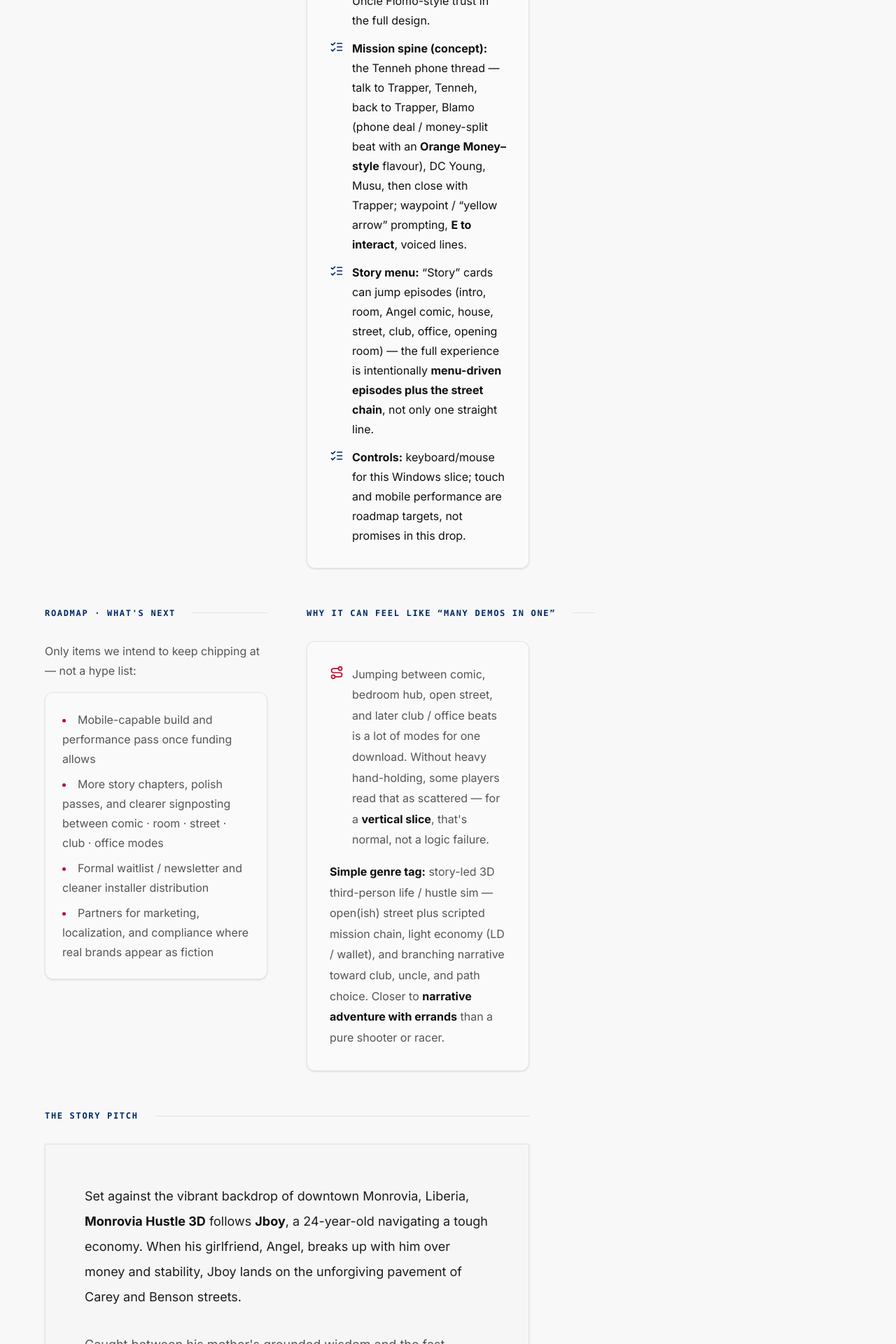
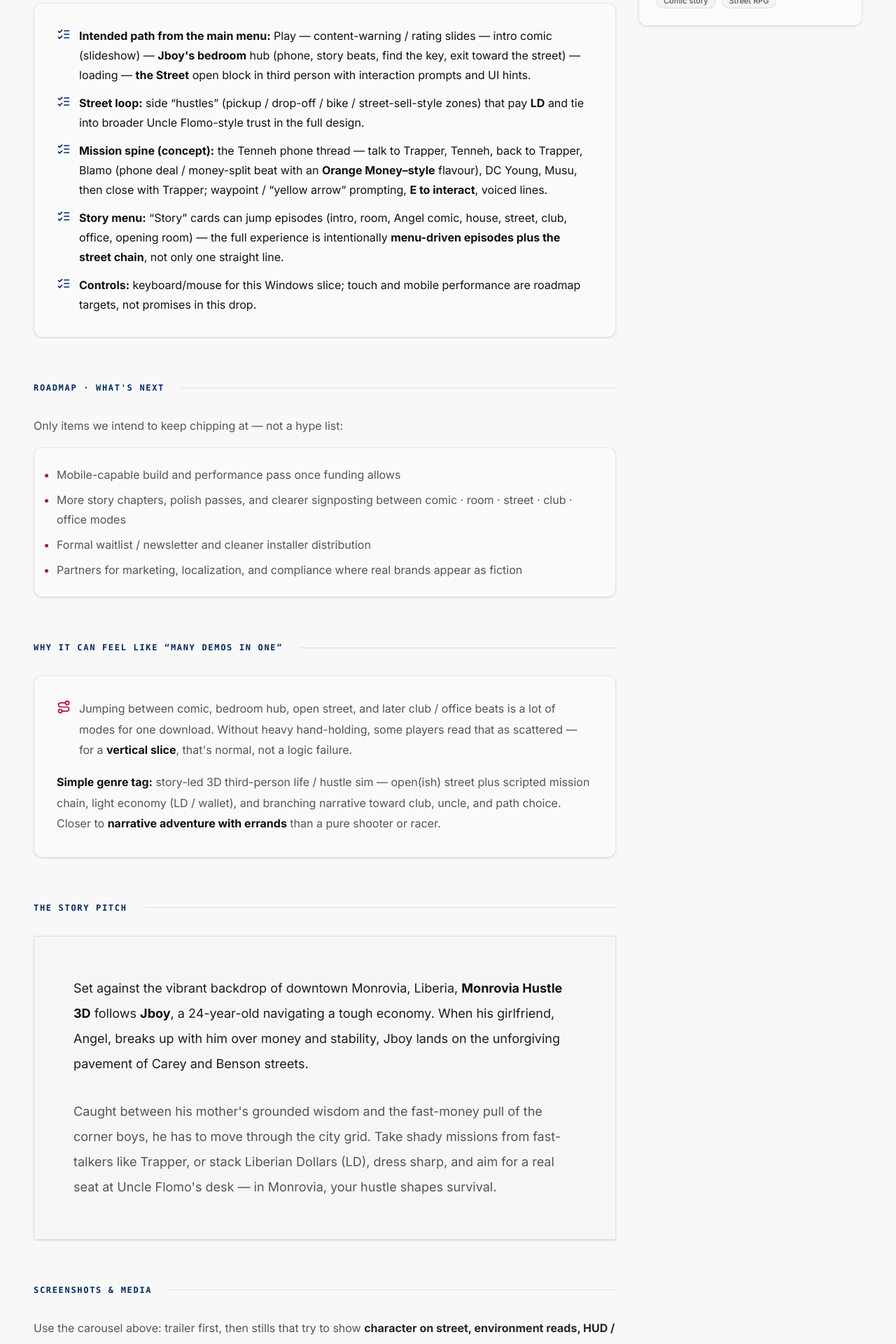
Before and after one commit to HUIX-2099/huix-2099-Main-web, a Next.js app: page /products/monrovia-hustle/concept in a window 1280 px wide. Shown: the part 1920-3840 px from the top of the page at 70% size. Built offline with nearby package versions, Linux system fonts and the light colour scheme.

Commit message:
update
update

```diff
--- a/app/products/monrovia-hustle/concept/page.tsx
+++ b/app/products/monrovia-hustle/concept/page.tsx
@@ -353,7 +353,7 @@ export default function MonroviaHustleConceptPage() {
       <Navbar />
 
       <main className="w-full min-w-0 pb-28 pt-[5.75rem] sm:pt-28 lg:pb-36">
-        <div className="mx-auto w-full min-w-0 max-w-[2200px] px-5 sm:px-8 md:px-12 lg:px-14 xl:px-16 2xl:px-20">
+        <div className="w-full min-w-0 max-w-none px-4 sm:px-6 md:px-8 lg:px-10 xl:px-12 2xl:px-14">
           <Link
             href={MH_HUB}
             className="mb-8 inline-flex items-center gap-2 text-[11px] font-semibold uppercase tracking-[0.18em] text-muted-foreground hover:text-[#002868] lg:mb-12 dark:hover:text-[#89b8ff]"
@@ -370,14 +370,14 @@ export default function MonroviaHustleConceptPage() {
           </div>
 
           {/*
-            xl+: two tracks — [flexible main | ~420px sidebar]. Main + gallery use w-full min-w-0 so flex parents never collapse width on desktop.
+            xl+: main column grows to fill viewport; sidebar is a fixed track so the grid always spans full width (no dead strip on the right).
           */}
-          <div className="grid w-full min-w-0 grid-cols-1 gap-12 xl:grid-cols-[minmax(0,1fr)_minmax(280px,420px)] xl:items-start xl:gap-10 2xl:gap-14">
-            {/* Main column — video first like Steam */}
-            <div className="min-w-0 w-full max-w-full">
+          <div className="grid w-full min-w-0 grid-cols-1 gap-12 xl:grid-cols-[minmax(0,1fr)_20rem] xl:items-start xl:gap-x-8 xl:gap-y-12 2xl:grid-cols-[minmax(0,1fr)_22rem] 2xl:gap-x-12">
+            {/* xl row 1: span both columns so hero media is full grid width (not squeezed next to the sidebar) */}
+            <div className="min-w-0 w-full max-w-full xl:col-span-2">
               {/* Store title row */}
               <div className="mb-8 flex flex-wrap items-end justify-between gap-x-10 gap-y-6 border-b border-border/60 pb-8 lg:mb-12 lg:pb-10 xl:gap-x-16">
-                <div className="max-w-none lg:max-w-[52rem] xl:max-w-none">
+                <div className="max-w-none">
                   <p className="mb-3 inline-flex items-center rounded-sm border border-[#002868]/30 bg-[#002868]/[0.07] px-3 py-1 text-[11px] font-semibold uppercase tracking-[0.14em] text-[#002868] dark:border-[#89b8ff]/35 dark:bg-[#10223a]/80 dark:text-[#89b8ff]" style={{ fontFamily: MONO }}>
                     Concept · early prototype
                   </p>
@@ -432,8 +432,10 @@ export default function MonroviaHustleConceptPage() {
               <div className="mb-14 w-full min-w-0 max-w-full rounded-xl border border-border/70 bg-card/40 p-2 shadow-sm backdrop-blur dark:border-border/60 dark:bg-muted/10 lg:mb-16 lg:p-3">
                 <ConceptGameplayGallery items={galleryItems} trailerHref={MH_YOUTUBE_URL} variant="hero" />
               </div>
+            </div>
 
-              <div className="grid w-full min-w-0 grid-cols-1 gap-10 lg:grid-cols-2 lg:gap-12 xl:gap-14">
+            <div className="min-w-0 w-full max-w-full xl:col-start-1 xl:row-start-2">
+              <div className="grid w-full min-w-0 grid-cols-1 gap-12 lg:gap-14 xl:gap-16">
               <section>
               <SectionTitle>About this concept</SectionTitle>
               <div className="space-y-8 text-[16px] leading-[1.85] text-muted-foreground sm:text-[17px] sm:leading-[1.85] lg:max-w-none">
@@ -456,7 +458,7 @@ export default function MonroviaHustleConceptPage() {
               <ul className="max-w-none space-y-3 rounded-xl border border-border/70 bg-card/30 p-6 text-[15px] leading-[1.75] shadow-sm dark:border-border/60 dark:bg-muted/10 sm:p-8 lg:text-[16px]">
                 <li className="flex gap-3">
                   <ListChecks className="mt-0.5 h-5 w-5 shrink-0 text-[#002868] dark:text-[#89b8ff]" aria-hidden />
-                  <span>
+                  <span className="min-w-0 flex-1">
                     <strong className="text-foreground">Intended path from the main menu:</strong> Play — content-warning / rating slides — intro comic
                     (slideshow) — <strong className="text-foreground">Jboy&apos;s bedroom</strong> hub (phone, story beats, find the key, exit toward the street) — loading —{" "}
                     <strong className="text-foreground">the Street</strong> open block in third person with interaction prompts and UI hints.
@@ -464,28 +466,28 @@ export default function MonroviaHustleConceptPage() {
                 </li>
                 <li className="flex gap-3">
                   <ListChecks className="mt-0.5 h-5 w-5 shrink-0 text-[#002868] dark:text-[#89b8ff]" aria-hidden />
-                  <span>
+                  <span className="min-w-0 flex-1">
                     <strong className="text-foreground">Street loop:</strong> side &ldquo;hustles&rdquo; (pickup / drop-off / bike / street-sell-style zones) that pay{" "}
                     <strong className="text-foreground">LD</strong> and tie into broader Uncle Flomo-style trust in the full design.
                   </span>
                 </li>
                 <li className="flex gap-3">
                   <ListChecks className="mt-0.5 h-5 w-5 shrink-0 text-[#002868] dark:text-[#89b8ff]" aria-hidden />
-                  <span>
+                  <span className="min-w-0 flex-1">
                     <strong className="text-foreground">Mission spine (concept):</strong> the Tenneh phone thread — talk to Trapper, Tenneh, back to Trapper, Blamo
                     (phone deal / money-split beat with an <strong className="text-foreground">Orange Money–style</strong> flavour), DC Young, Musu, then close with Trapper; waypoint / &ldquo;yellow arrow&rdquo; prompting, <strong className="text-foreground">E to interact</strong>, voiced lines.
                   </span>
                 </li>
                 <li className="flex gap-3">
                   <ListChecks className="mt-0.5 h-5 w-5 shrink-0 text-[#002868] dark:text-[#89b8ff]" aria-hidden />
-                  <span>
+                  <span className="min-w-0 flex-1">
                     <strong className="text-foreground">Story menu:</strong> &ldquo;Story&rdquo; cards can jump episodes (intro, room, Angel comic, house, street, club, office, opening room) — the full experience is intentionally{" "}
                     <strong className="text-foreground">menu-driven episodes plus the street chain</strong>, not only one straight line.
                   </span>
                 </li>
                 <li className="flex gap-3">
                   <ListChecks className="mt-0.5 h-5 w-5 shrink-0 text-[#002868] dark:text-[#89b8ff]" aria-hidden />
-                  <span>
+                  <span className="min-w-0 flex-1">
                     <strong className="text-foreground">Controls:</strong> keyboard/mouse for this Windows slice; touch and mobile performance are roadmap targets, not promises in this drop.
                   </span>
                 </li>
@@ -497,7 +499,7 @@ export default function MonroviaHustleConceptPage() {
               <p className="mb-4 max-w-none text-[15px] leading-[1.8] text-muted-foreground lg:text-[16px]">
                 Only items we intend to keep chipping at — not a hype list:
               </p>
-              <ul className="max-w-none rounded-xl border border-border/70 bg-card/30 p-6 list-inside list-disc space-y-2 text-[15px] leading-[1.75] text-muted-foreground marker:text-[#BF0A30] shadow-sm dark:border-border/60 dark:bg-muted/10 lg:text-[16px]">
+              <ul className="max-w-none list-outside list-disc space-y-2 rounded-xl border border-border/70 bg-card/30 p-6 ps-8 text-[15px] leading-[1.75] text-muted-foreground marker:text-[#BF0A30] shadow-sm dark:border-border/60 dark:bg-muted/10 lg:text-[16px]">
                 <li>Mobile-capable build and performance pass once funding allows</li>
                 <li>More story chapters, polish passes, and clearer signposting between comic · room · street · club · office modes</li>
                 <li>Formal waitlist / newsletter and cleaner installer distribution</li>
@@ -510,7 +512,7 @@ export default function MonroviaHustleConceptPage() {
               <div className="max-w-none space-y-4 rounded-xl border border-border/70 bg-card/30 p-6 text-[15px] leading-[1.85] text-muted-foreground shadow-sm dark:border-border/60 dark:bg-muted/10 sm:p-8 lg:text-[16px]">
                 <div className="flex gap-3">
                   <Route className="mt-0.5 h-5 w-5 shrink-0 text-[#BF0A30]" aria-hidden />
-                  <p>
+                  <p className="min-w-0 flex-1">
                     Jumping between comic, bedroom hub, open street, and later club / office beats is a lot of modes for one download. Without heavy
                     hand-holding, some players read that as scattered — for a <strong className="text-foreground">vertical slice</strong>, that&apos;s normal, not a logic failure.
                   </p>
@@ -522,7 +524,7 @@ export default function MonroviaHustleConceptPage() {
               </div>
               </section>
 
-              <section className="lg:col-span-2">
+              <section>
               <SectionTitle>The story pitch</SectionTitle>
               <div className="space-y-8 border border-border bg-muted/20 p-8 text-[16px] leading-[1.9] text-foreground/95 shadow-sm dark:bg-muted/15 sm:p-10 sm:text-[17px] sm:leading-[1.9] lg:p-12 lg:text-lg lg:leading-[1.95] xl:leading-loose xl:p-14">
                 <p>
@@ -538,14 +540,14 @@ export default function MonroviaHustleConceptPage() {
               </div>
               </section>
 
-              <section className="lg:col-span-2">
+              <section>
               <SectionTitle>Screenshots &amp; media</SectionTitle>
               <p className="mb-2 max-w-none text-[15px] leading-[1.8] text-muted-foreground lg:text-[16px]">
                 Use the carousel above: trailer first, then stills that try to show <strong className="text-foreground/90">character on street, environment reads, HUD / prompts</strong> — not only menus. Quality varies by capture pass; some tiles are workspace references.
               </p>
               </section>
 
-              <section id="about-developer" className="lg:col-span-2 scroll-mt-28">
+              <section id="about-developer" className="scroll-mt-28">
               <SectionTitle>About the developer</SectionTitle>
               <div className="overflow-hidden rounded-xl border border-border bg-card shadow-sm">
                 <div className="grid w-full min-w-0 grid-cols-1 gap-8 p-6 sm:p-8 lg:grid-cols-3 lg:gap-0 lg:items-stretch lg:p-0">
@@ -561,7 +563,7 @@ export default function MonroviaHustleConceptPage() {
                         alt=""
                         fill
                         className="object-cover object-center"
-                        sizes="(max-width:1024px) 100vw, 33vw"
+                        sizes="(max-width:1024px) 100vw, 66vw"
                         priority={false}
                       />
                     </ClickToViewImage>
@@ -628,17 +630,17 @@ export default function MonroviaHustleConceptPage() {
               </div>
               </section>
 
-              <section id="voice-actors" className="lg:col-span-2 scroll-mt-28">
+              <section id="voice-actors" className="scroll-mt-28">
               <SectionTitle>Voice Actors Cast</SectionTitle>
               <p className="mb-8 max-w-none text-[15px] leading-[1.85] text-muted-foreground lg:mb-10 lg:text-[16px]">
                 Voice talent bringing Monrovia Hustle 3D characters to life. Casting remains open — contact via Facebook, socials &amp; Gmail on each profile card.
               </p>
-              <div className="grid w-full min-w-0 grid-cols-1 justify-items-stretch gap-6 sm:grid-cols-2 lg:grid-cols-4 sm:gap-7 md:gap-8">
+              <div className="grid w-full min-w-0 grid-cols-1 justify-items-stretch gap-6 sm:grid-cols-2 lg:grid-cols-4 sm:gap-7 md:gap-8 [&>*]:min-w-0">
                 {CAST.map((c, idx) => (
                   <Link
                     key={c.name}
                     href={c.href}
-                    className="group relative flex min-h-0 w-full max-w-full flex-col overflow-hidden rounded-2xl border border-border/70 bg-gradient-to-b from-card via-card/95 to-muted/30 shadow-sm ring-1 ring-black/[0.03] transition-[transform,box-shadow,border-color] duration-300 hover:-translate-y-1 hover:border-[#BF0A30]/40 hover:shadow-lg hover:shadow-[#BF0A30]/[0.08] dark:from-card/80 dark:via-card/60 dark:to-muted/25 dark:ring-white/[0.04] dark:hover:border-[#BF0A30]/35 dark:hover:shadow-[#000]/40"
+                    className="group relative flex min-h-0 min-w-0 w-full max-w-full flex-col overflow-hidden rounded-2xl border border-border/70 bg-gradient-to-b from-card via-card/95 to-muted/30 shadow-sm ring-1 ring-black/[0.03] transition-[transform,box-shadow,border-color] duration-300 hover:-translate-y-1 hover:border-[#BF0A30]/40 hover:shadow-lg hover:shadow-[#BF0A30]/[0.08] dark:from-card/80 dark:via-card/60 dark:to-muted/25 dark:ring-white/[0.04] dark:hover:border-[#BF0A30]/35 dark:hover:shadow-[#000]/40"
                   >
                     <div
                       className="absolute inset-x-0 top-0 z-10 h-[3px] bg-gradient-to-r from-[#BF0A30] via-[#002868] to-[#BF0A30] opacity-90 transition-opacity duration-300 group-hover:opacity-100"
@@ -688,7 +690,7 @@ export default function MonroviaHustleConceptPage() {
               </div>
               </section>
 
-              <section id="artists" className="lg:col-span-2 scroll-mt-28">
+              <section id="artists" className="scroll-mt-28">
               <div className="mb-6 flex items-center gap-4 lg:mb-8 lg:gap-6">
                 <Palette className="h-7 w-7 shrink-0 text-[#BF0A30]" aria-hidden />
                 <h2
@@ -752,12 +754,12 @@ export default function MonroviaHustleConceptPage() {
               </div>
               </section>
 
-              <section className="lg:col-span-2">
+              <section>
               <SectionTitle>Partners &amp; investors</SectionTitle>
               <div className="max-w-none space-y-6 border border-border bg-[#002868]/[0.06] p-7 text-[15px] leading-[1.85] dark:bg-[#10223a]/50 sm:p-9 lg:text-[16px]">
                 <div className="flex gap-3">
                   <Scale className="mt-0.5 h-5 w-5 shrink-0 text-[#BF0A30]" aria-hidden />
-                  <div>
+                  <div className="min-w-0 flex-1">
                     <p className="font-semibold text-foreground">Problem / opportunity</p>
                     <p className="mt-2 text-muted-foreground">
                       West African cities — and Monrovia specifically — are under-represented as lived-in spaces in story-led games. A hustle-forward urban
@@ -767,7 +769,7 @@ export default function MonroviaHustleConceptPage() {
                 </div>
                 <div>
                   <p className="font-semibold text-foreground">What we&apos;re looking for</p>
-                  <ul className="mt-3 list-inside list-disc space-y-2 text-muted-foreground marker:text-[#002868] dark:marker:text-[#89b8ff]">
+                  <ul className="mt-3 list-outside list-disc space-y-2 ps-6 text-muted-foreground marker:text-[#002868] dark:marker:text-[#89b8ff]">
                     <li>
                       <strong className="text-foreground">Funding:</strong> early-stage / project-scale conversations to move from solo prototype to a shippable
                       slice and small team (specific rounds discussed privately).
@@ -793,7 +795,7 @@ export default function MonroviaHustleConceptPage() {
               </div>
               </section>
 
-              <section className="lg:col-span-2">
+              <section>
               <SectionTitle>System requirements (prototype)</SectionTitle>
               <div className="grid gap-8 sm:grid-cols-2 lg:gap-10 xl:gap-12">
                 <div className="border border-border bg-muted/40 p-7 text-[13px] dark:bg-card/70 lg:p-9 lg:text-[14px]">
@@ -816,7 +818,7 @@ export default function MonroviaHustleConceptPage() {
                     </li>
                     <li className="flex gap-2">
                       <HardDrive className="mt-0.5 h-3.5 w-3.5 shrink-0 opacity-70" aria-hidden />
-                      <span>
+                      <span className="min-w-0 flex-1">
                         <span className="text-muted-foreground">Storage:</span> TBD — installer ships via studio email
                       </span>
                     </li>
@@ -845,11 +847,11 @@ export default function MonroviaHustleConceptPage() {
               </div>
               </section>
 
-              <section className="lg:col-span-2">
+              <section>
               <SectionTitle>Community &amp; backers</SectionTitle>
               <div className="rounded-sm border border-[#002868]/25 bg-[#002868]/[0.07] p-7 dark:border-[#4a7ab8]/30 dark:bg-[#10223a]/90 lg:p-9">
                 <HeartHandshake className="mb-3 h-8 w-8 text-[#BF0A30]" aria-hidden />
-                <p className="max-w-2xl text-[14px] leading-relaxed text-muted-foreground lg:text-[15px] lg:leading-[1.85]">
+                <p className="max-w-none text-[14px] leading-relaxed text-muted-foreground lg:text-[15px] lg:leading-[1.85]">
                   Backers and collaborators roll into credits and partner strips as the campaign formalizes. Drop a donation or join the mailing
                   thread via demo access.
                 </p>
@@ -861,7 +863,7 @@ export default function MonroviaHustleConceptPage() {
               </div>
             </div>
 
-            <aside className="hidden min-w-0 w-full max-w-full space-y-8 xl:block xl:max-w-[420px] xl:shrink-0">
+            <aside className="hidden w-full min-w-0 max-w-none space-y-8 xl:col-start-2 xl:row-start-2 xl:block xl:shrink-0">
               <div className="xl:sticky xl:top-28 xl:space-y-8">
                 <div className="rounded-xl border border-border/70 bg-card/50 p-6 shadow-sm backdrop-blur-sm dark:border-border/60 dark:bg-muted/15">
                   <StudioContactStrip heading="Studio &amp; community" variant="card" />
@@ -889,14 +891,14 @@ export default function MonroviaHustleConceptPage() {
           </div>
 
           {/* Bottom “Steam purchase bar” analogue */}
-          <section id="download" className="scroll-mt-28 mt-14 border-t border-border bg-muted/30 px-5 py-8 dark:bg-muted/20">
+          <section id="download" className="scroll-mt-28 mt-14 border-t border-border bg-muted/30 py-8 dark:bg-muted/20">
             <div className="flex flex-col gap-6 sm:flex-row sm:items-center sm:justify-between">
               <div>
                 <p className="text-[11px] font-bold uppercase tracking-[0.2em] text-muted-foreground" style={{ fontFamily: MONO }}>
                   Concept build · demo / press
                 </p>
                 <h2 className="mt-2 text-xl font-bold uppercase tracking-tight text-foreground">Play the concept · get access</h2>
-                <p className="mt-2 max-w-xl text-[14px] text-muted-foreground">
+                <p className="mt-2 max-w-none text-[14px] text-muted-foreground">
                   Windows installers ship when QA clears. Email for invite links, wishlist placement, or a supervised walkthrough — not a mass-market store drop yet.
                 </p>
               </div>
@@ -920,7 +922,7 @@ export default function MonroviaHustleConceptPage() {
           </section>
 
           <div
-            className="mt-10 max-w-3xl space-y-3 border-t border-border pt-8 text-[11px] leading-relaxed text-muted-foreground"
+            className="mt-10 max-w-none space-y-3 border-t border-border pt-8 text-[11px] leading-relaxed text-muted-foreground"
             aria-label="Legal and privacy notes"
           >
             <p>
--- a/components/monrovia-hustle/concept-gameplay-gallery.tsx
+++ b/components/monrovia-hustle/concept-gameplay-gallery.tsx
@@ -39,7 +39,7 @@ export function ConceptGameplayGallery({ items, trailerHref, variant = "default"
               alt={current.alt}
               fill
               className="object-cover opacity-92 transition duration-300 group-hover:opacity-100 group-hover:scale-[1.01]"
-              sizes={hero ? "(max-width:1024px) 100vw, min(1200px, 78vw)" : "(max-width:1024px) 100vw, 72vw"}
+              sizes={hero ? "100vw" : "(max-width:1024px) 100vw, 72vw"}
               priority
             />
             {/* Dim vignette */}
@@ -70,7 +70,7 @@ export function ConceptGameplayGallery({ items, trailerHref, variant = "default"
               alt=""
               fill
               className="object-cover"
-              sizes={hero ? "(max-width:1024px) 100vw, min(1200px, 78vw)" : "(max-width:1024px) 100vw, 72vw"}
+              sizes={hero ? "100vw" : "(max-width:1024px) 100vw, 72vw"}
               priority={active === 0}
             />
           </ClickToViewImage>
```
